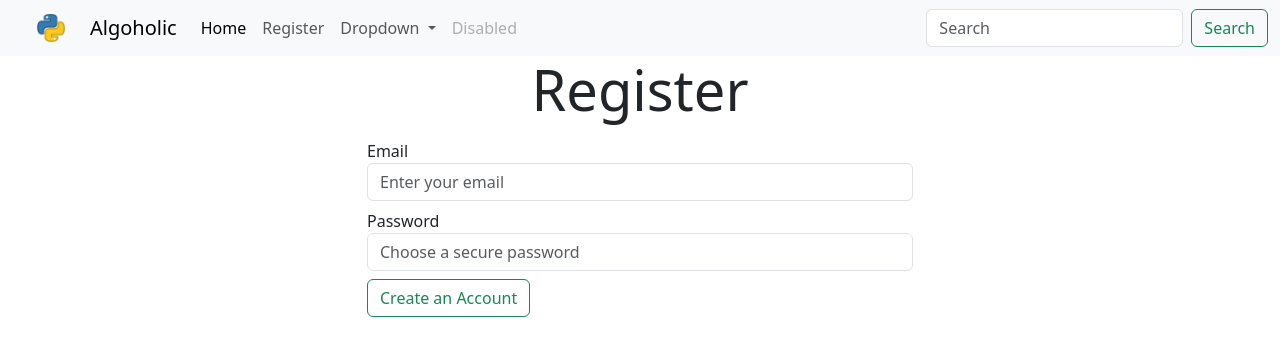
After one commit to imanlangaran/blog-website-fastapi, a FastAPI app: page /auth/register in a window 1280 px wide. The commit adds this page. Shown: the top 356 px of the page. Run offline with FastAPI, Linux system fonts and the light colour scheme.

Commit message:
add register page

```diff
--- a/app/base.py
+++ b/app/base.py
@@ -1,9 +1,13 @@
 from fastapi import APIRouter
 
-from app.v1 import route_user
+from app.v1 import route_user, route_blog
 
 router = APIRouter()
 
 router.include_router(
     route_user.router, prefix="/auth", tags=[""], include_in_schema=False
 )
+
+router.include_router(
+    route_blog.router, prefix="", tags=[""], include_in_schema=False
+)
--- a/main.py
+++ b/main.py
@@ -1,6 +1,7 @@
 from fastapi import FastAPI, Request
 from fastapi.templating import Jinja2Templates
 from fastapi.staticfiles import StaticFiles
+from fastapi.responses import RedirectResponse
 
 from core.config import setting
 from db.session import engine  # , Base
@@ -36,4 +37,5 @@ app = start_app()
 
 @app.get("/")
 def home(request: Request):
-    return templates.TemplateResponse("blog/home.html", {"request": request})
+    return RedirectResponse("/blog/")
+    # return templates.TemplateResponse("blog/home.html", {"request": request})
--- /dev/null
+++ b/templates/auth/register.html
@@ -0,0 +1,34 @@
+{% extends 'base.html' %}
+
+{% block title %}
+<title>Sign Up</title>
+{% endblock %}
+
+{% block content %}
+{% for error in errors %}
+<div class="alert alert-danger">
+    <li>{{error}}</li>
+</div>
+{% endfor %}
+
+<div class="container">
+    <div class="text-center display-4">Register</div>
+    <div class="row mt-3 mb-5">
+        <div class="col-3"></div>
+        <div class="col-6">
+            <form method="POST">
+                <label>Email</label>
+                <input type="email" required class="form-control mb-2" name="email" value="{{email}}"
+                    placeholder="Enter your email">
+
+                <label>Password</label>
+                <input type="password" required placeholder="Choose a secure password" value="{{password}}"
+                    name="password" class="form-control mb-2">
+
+                <button type="submit" class="btn btn-outline-success">Create an Account</button>
+            </form>
+        </div>
+        <div class="col-3"></div>
+    </div>
+</div>
+{% endblock %}
--- a/templates/blog/home.html
+++ b/templates/blog/home.html
@@ -1 +1,4 @@
 {% extends "base.html" %}
+{% block content %}
+<h1>blog home</h1>
+{% endblock %}
--- a/templates/components/navbar.html
+++ b/templates/components/navbar.html
@@ -9,10 +9,10 @@
         <div class="collapse navbar-collapse" id="navbarSupportedContent">
             <ul class="navbar-nav me-auto mb-2 mb-lg-0">
                 <li class="nav-item">
-                    <a class="nav-link active" aria-current="page" href="#">Home</a>
+                    <a class="nav-link active" aria-current="page" href="/">Home</a>
                 </li>
                 <li class="nav-item">
-                    <a class="nav-link" href="#">Link</a>
+                    <a class="nav-link" href="/auth/register">Register</a>
                 </li>
                 <li class="nav-item dropdown">
                     <a class="nav-link dropdown-toggle" href="#" role="button" data-bs-toggle="dropdown"
```
Also changed, not shown: app/v1/route_blog.py (added, +11 -0 lines).
